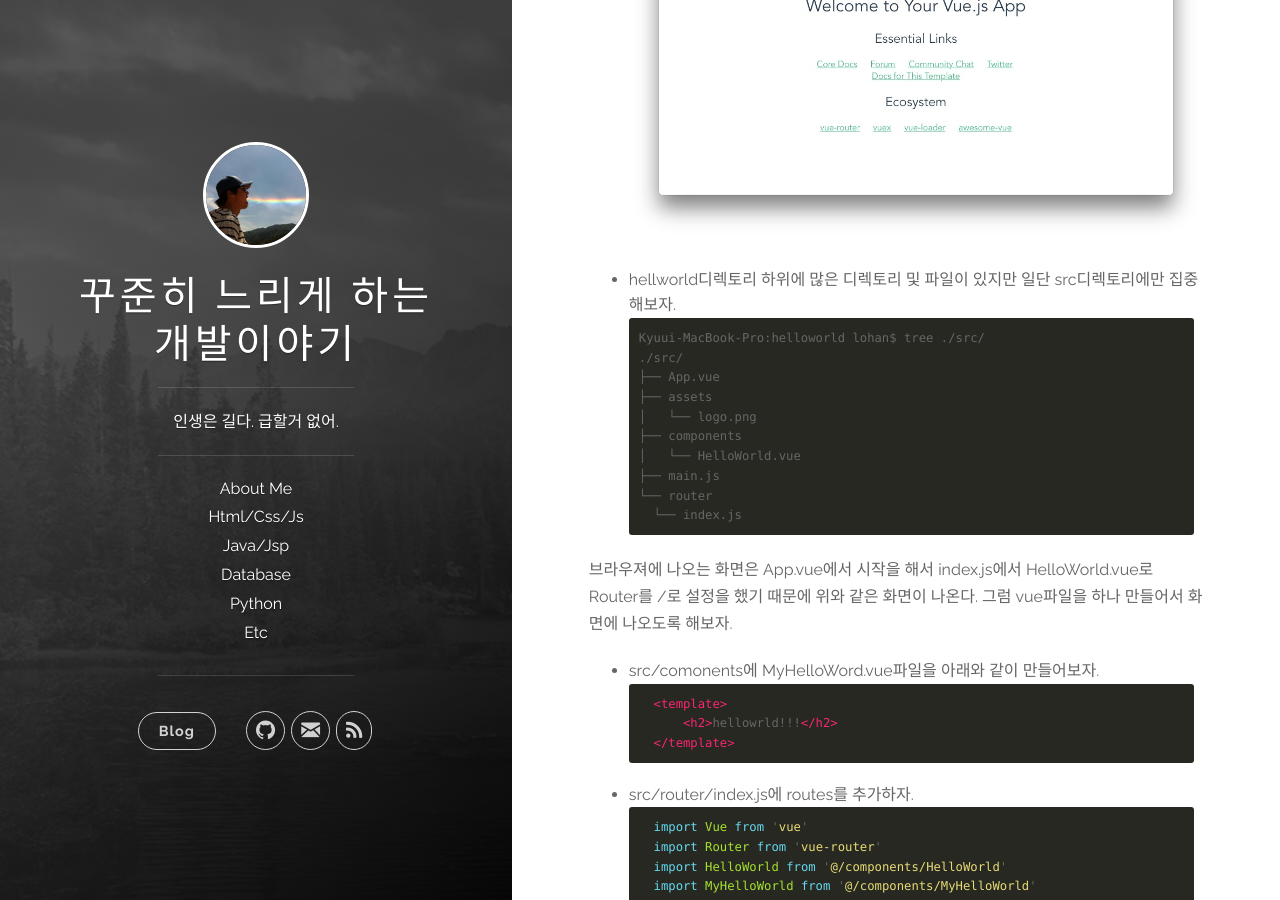
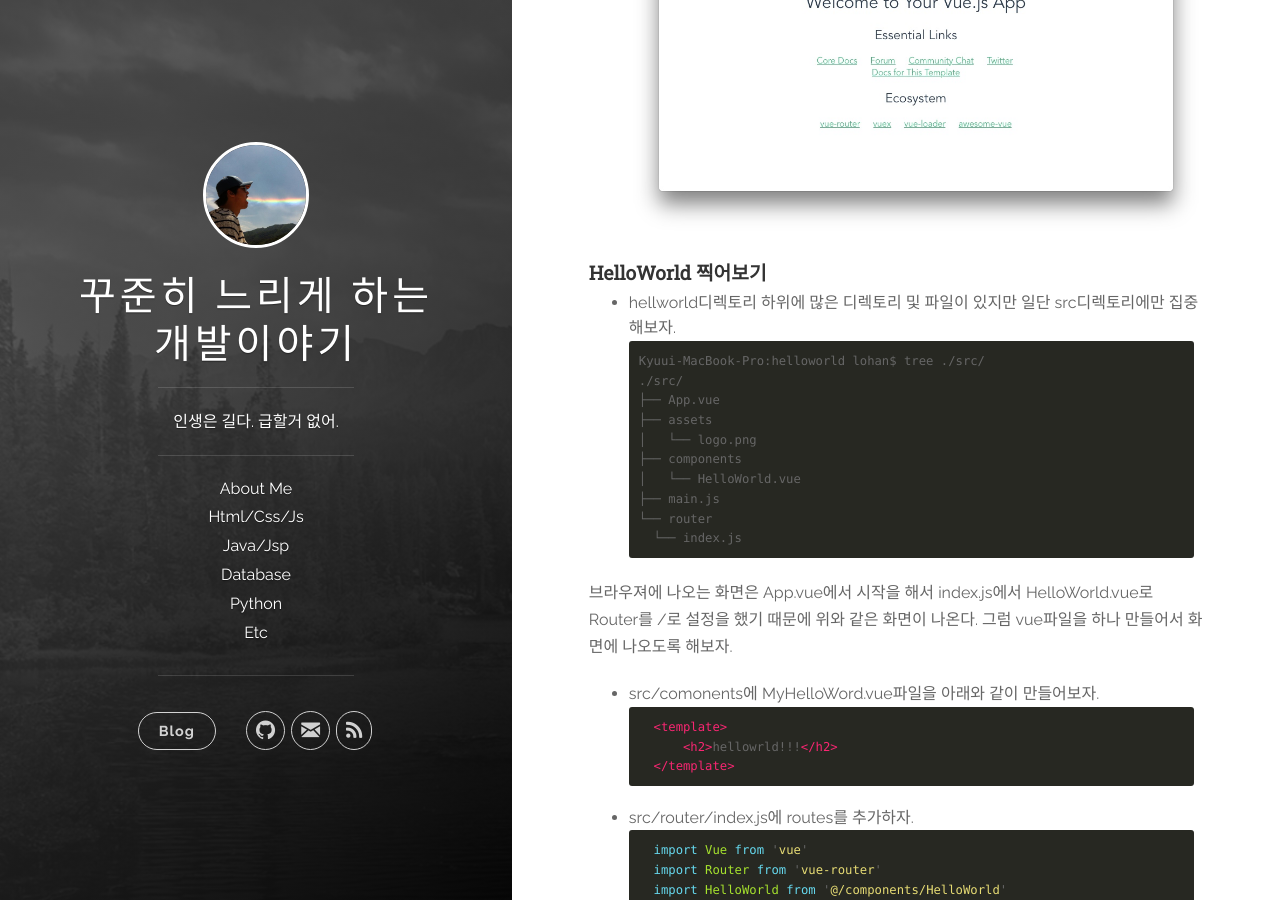
Before and after one commit to lohanyeon/lohanyeon.github.io, a Jekyll site: the page built from _posts/2018-01-04-vuejs.md, in a window 1280 px wide and 900 px high, scrolled down 1454 px. Built offline with Jekyll 4.4.1, drawn with Linux system fonts in a browser that asks for light colours; nearby versions of some CDN libraries; comment, search, counter and statistics services are not loaded.

Commit message:
add vuejs hellowrld

```diff
--- a/_posts/2018-01-04-vuejs.md
+++ b/_posts/2018-01-04-vuejs.md
@@ -42,6 +42,7 @@ I  Your application is running here: http://localhost:8080
 + http://localhost:8080으로 실행중이라고 당신의 어플을 실행중이란다. 브라우저로 접속해보자.
 ![localhost](/images/20180104/01.jpg)
 
+#### __HelloWorld 찍어보기__
 + hellworld디렉토리 하위에 많은 디렉토리 및 파일이 있지만 일단 src디렉토리에만 집중해보자.
 ~~~
 Kyuui-MacBook-Pro:helloworld lohan$ tree ./src/
```
